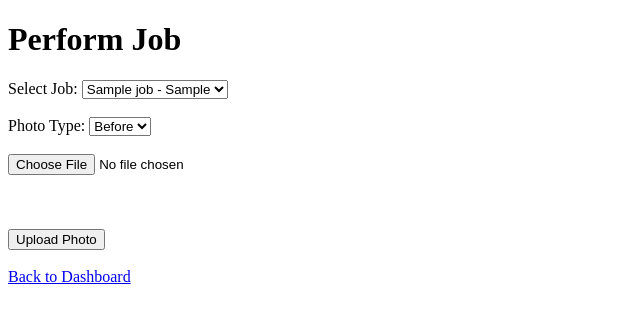
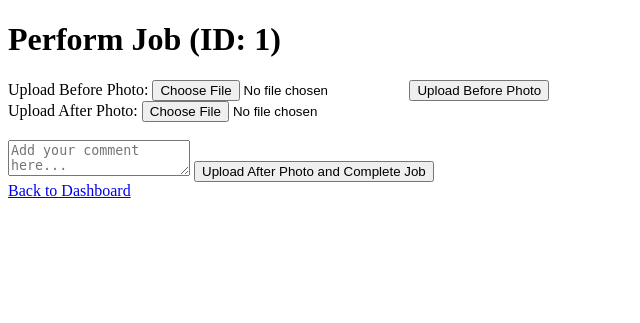
Before and after one commit to BassilAlkhalif/hvac-management-app, a Flask app: template hvac_management_app/templates/perform_jobs.html in a window 1280 px wide. Shown: the top 323 px of the page, without its empty margins (0-640 px from the left). Run offline with Flask 3, Linux system fonts and the light colour scheme; the template is opened without the code that fills it: most values are stand-ins (such as "Sample title", 1, 10 or a date in 2020).

Commit message:
Update perform_jobs.html

```diff
--- a/hvac_management_app/templates/perform_jobs.html
+++ b/hvac_management_app/templates/perform_jobs.html
@@ -6,42 +6,21 @@
 <title>Perform Job</title>
 </head>
 <body>
-<h1>Perform Job</h1>
+<h1>Perform Job (ID: {{ job.id }})</h1>
 
-<form id="uploadForm" action="/perform_job" method="post" enctype="multipart/form-data">
-    <label for="job_id">Select Job:</label>
-    <select name="job_id" id="job_id" required>
-        {% for job in jobs %}
-            <option value="{{ job.id }}">{{ job.customer_name }} - {{ job.job_type }}</option>
-        {% endfor %}
-    </select><br><br>
-
-    <label for="photo_type">Photo Type:</label>
-    <select name="photo_type" id="photo_type" required>
-        <option value="before">Before</option>
-        <option value="after">After</option>
-    </select><br><br>
-
-    <input type="file" name="file" id="fileInput" required><br><br>
-    <img id="previewImage" style="max-width: 200px; display: none;"><br><br>
-
-    <button type="submit">Upload Photo</button>
+<form method="POST" enctype="multipart/form-data">
+    <label for="before_photo">Upload Before Photo:</label>
+    <input type="file" name="before_photo" required>
+    <button type="submit" name="upload_before">Upload Before Photo</button>
 </form>
 
-<script>
-document.getElementById('fileInput').addEventListener('change', function(event) {
-    const file = event.target.files[0];
-    const reader = new FileReader();
-    reader.onload = function(e) {
-        const img = document.getElementById('previewImage');
-        img.src = e.target.result;
-        img.style.display = 'block';
-    };
-    reader.readAsDataURL(file);
-});
-</script>
+<form method="POST" enctype="multipart/form-data">
+    <label for="after_photo">Upload After Photo:</label>
+    <input type="file" name="after_photo" required><br><br>
+    <textarea name="comment" placeholder="Add your comment here..."></textarea>
+    <button type="submit" name="upload_after">Upload After Photo and Complete Job</button>
+</form>
 
-<br>
 <a href="/">Back to Dashboard</a>
 </body>
 </html>
```
